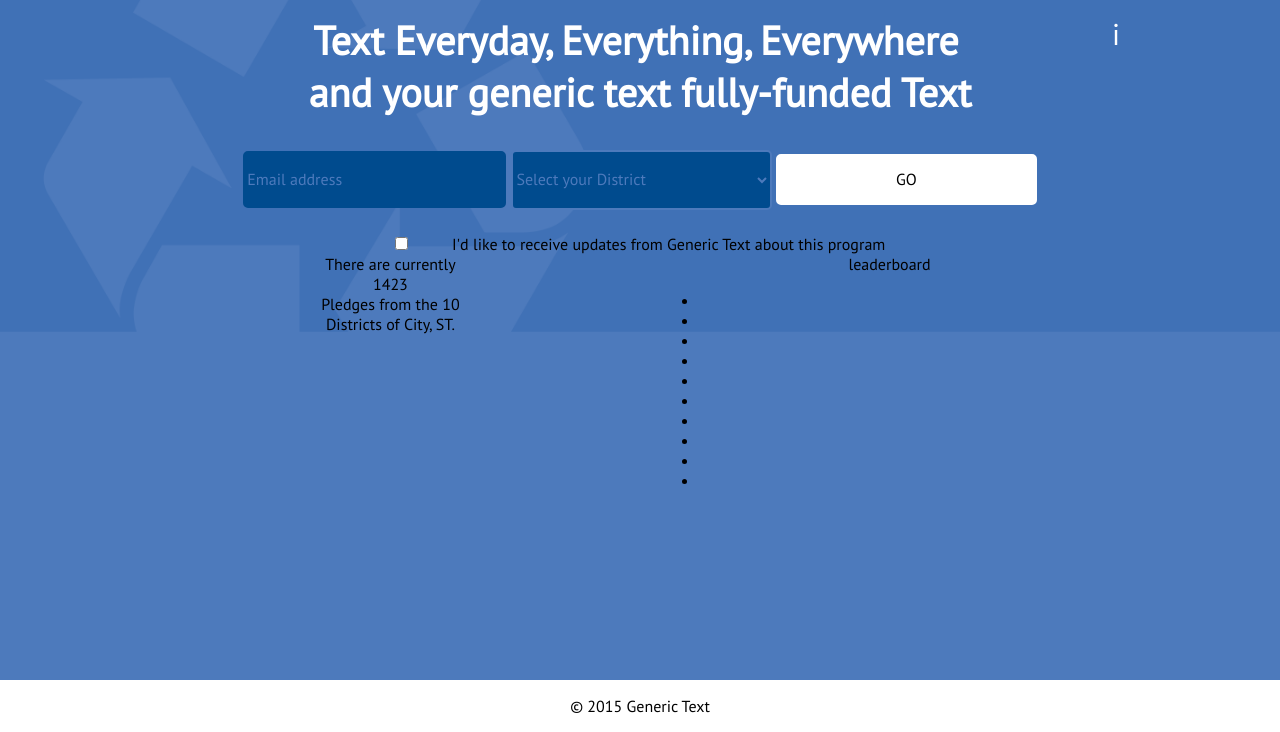
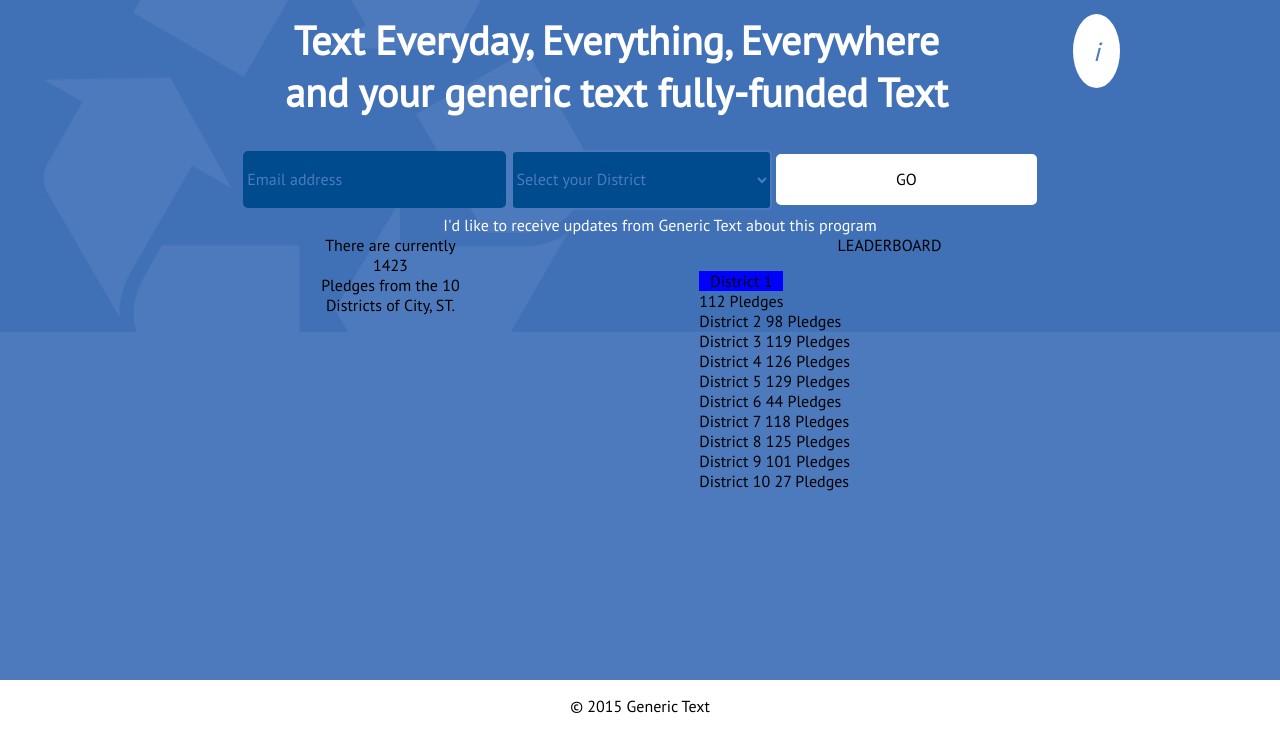
Before and after one commit to burneyburney/technicalAssessment, a plain HTML site: page index.html in a window 1280 px wide. Shown: the part 68-800 px from the top of the page. Drawn offline with Linux system fonts and the light colour scheme.

Commit message:
saving progress -> working with leaderboard

```diff
--- a/index.html
+++ b/index.html
@@ -35,7 +35,7 @@
             <div class="row">
                 <div class="twelve columns">
                     <div class="hero-text">
-                        <span>i</span>
+                        <span><i>i</i></span>
                         <h1>Text Everyday, Everything, Everywhere <br>and your generic text fully-funded Text</h1>
 
                     </div>
@@ -78,28 +78,28 @@
         </div>
 
 
-
 <div class="statistics-wrapper">
     <div class="row">
-
         <div class="six columns">
             There are currently <br> 1423 <br> Pledges from the 10 <br> Districts of City, ST.
         </div>
 
         <div class="six columns">
-                    leaderboard
-                    <ul>
-                        <li></li>
-                        <li></li>
-                        <li></li>
-                        <li></li>
-                        <li></li>
-                        <li></li>
-                        <li></li>
-                        <li></li>
-                        <li></li>
-                        <li></li>
+            <section class="leaderboard-statistics">
+                <div class="homepage-leaderboard">leaderboard</div>
+                <ul class="leaderboard">
+                    <li class="district-wrapper"> <div class="district">District 1 </div> <span class="bar1"></span> 112 Pledges</li>
+                    <li class="district-wrapper">District 2 <span class="bar2"></span> 98 Pledges</li>
+                    <li class="district-wrapper">District 3 <span class="bar3"></span> 119 Pledges</li>
+                    <li class="district-wrapper">District 4 <span class="bar4"></span> 126 Pledges</li>
+                    <li class="district-wrapper">District 5 <span class="bar5"></span> 129 Pledges</li>
+                    <li class="district-wrapper">District 6 <span class="bar6"></span> 44 Pledges</li>
+                    <li class="district-wrapper">District 7 <span class="bar7"></span> 118 Pledges</li>
+                    <li class="district-wrapper">District 8 <span class="bar8"></span> 125 Pledges</li>
+                    <li class="district-wrapper">District 9 <span class="bar9"></span> 101 Pledges</li>
+                    <li class="district-wrapper">District 10 <span class="bar10"></span> 27 Pledges</li>
                 </ul>
+            </section>
         </div>
 
     </div>
@@ -107,7 +107,6 @@
 
 </div>
 <!--  end container-->
-
         <!--  FOOTER start-->
         <div class="row">
             <div class="twelve columns">
--- a/public/css/main.css
+++ b/public/css/main.css
@@ -53,7 +53,14 @@ h1 {
 }
 
 .hero-text > span {
+    padding: 20px;
+    color: #4d7abc;
+    border-radius: 100%;
+
     float: right;
+    background-color: #ffffff;
+    font-size: 0.875em;
+
 }
 
 
@@ -90,10 +97,6 @@ form > select {
     width: 255px;
     height: 51px;
     border-radius: 5px;
-}
-
-.homepage-checkbox{
-    color: #ffffff;
 }
 
 .homepage-form{
@@ -133,16 +136,51 @@ input[type="email"].homepage-email-address::-webkit-input-placeholder {
     background-color: #ffffff;
 }
 
+input[type=checkbox] {
+  display: none;
+}
+input[type=checkbox]:checked
+ {
+     background: #0080FF;
+
+     display:inline-block;
+     padding: 0 0 0 0px;
+ }
 .homepage-checkbox{
     margin-top: 22px;
-
+    color: #ffffff;
 }
 
 .checkbox-text{
     margin-left: 40px;
+    color: #ffffff;
 }
 
 .statistics-wrapper{
     text-align: center;
 
 }
+
+.homepage-leaderboard{
+    text-transform: uppercase;
+}
+
+.leaderboard{
+    list-style: none;
+}
+
+.district-wrapper{
+    display: block;
+    float: left;
+    clear: left;
+
+}
+
+.district-wrapper > .district {
+    background-color: blue;
+}
+li > .district-wrapper > span > .bar1 {
+    height: 10px;
+    width: 22px;
+    background-color: red;
+}
```
Lines whose indentation alone changed are shown as unchanged.
